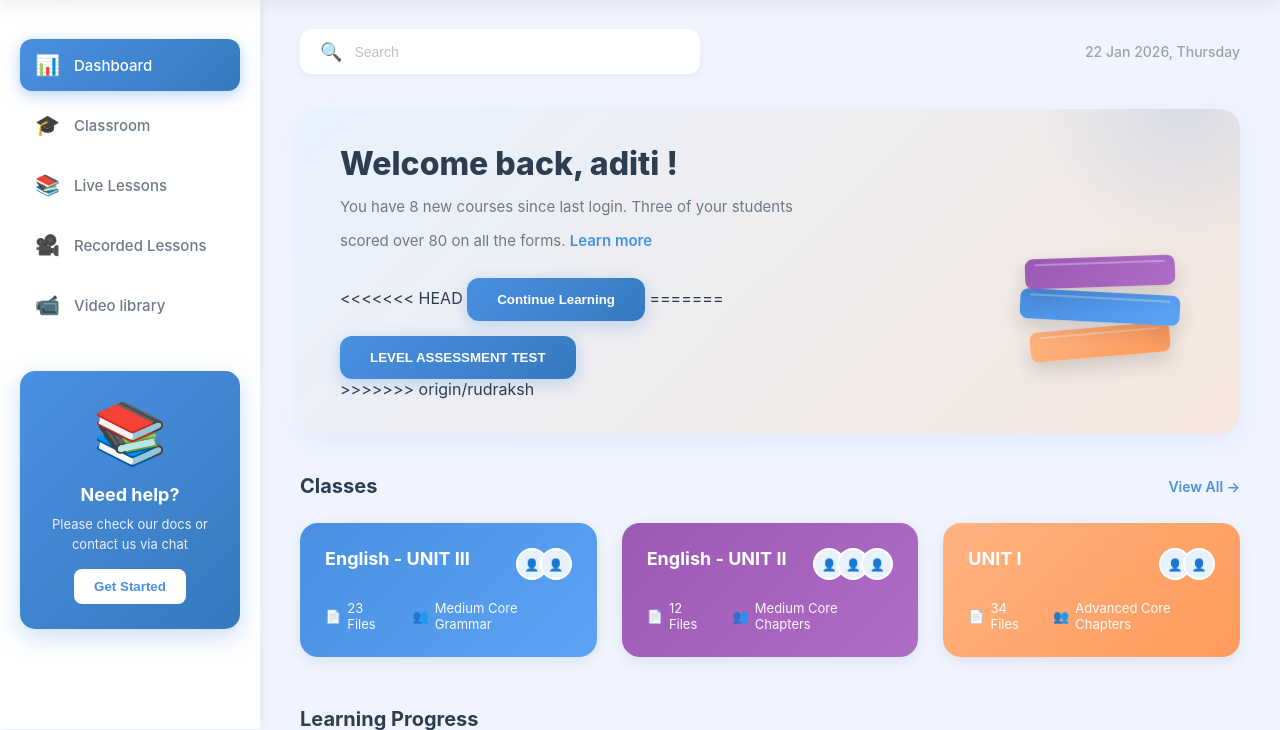
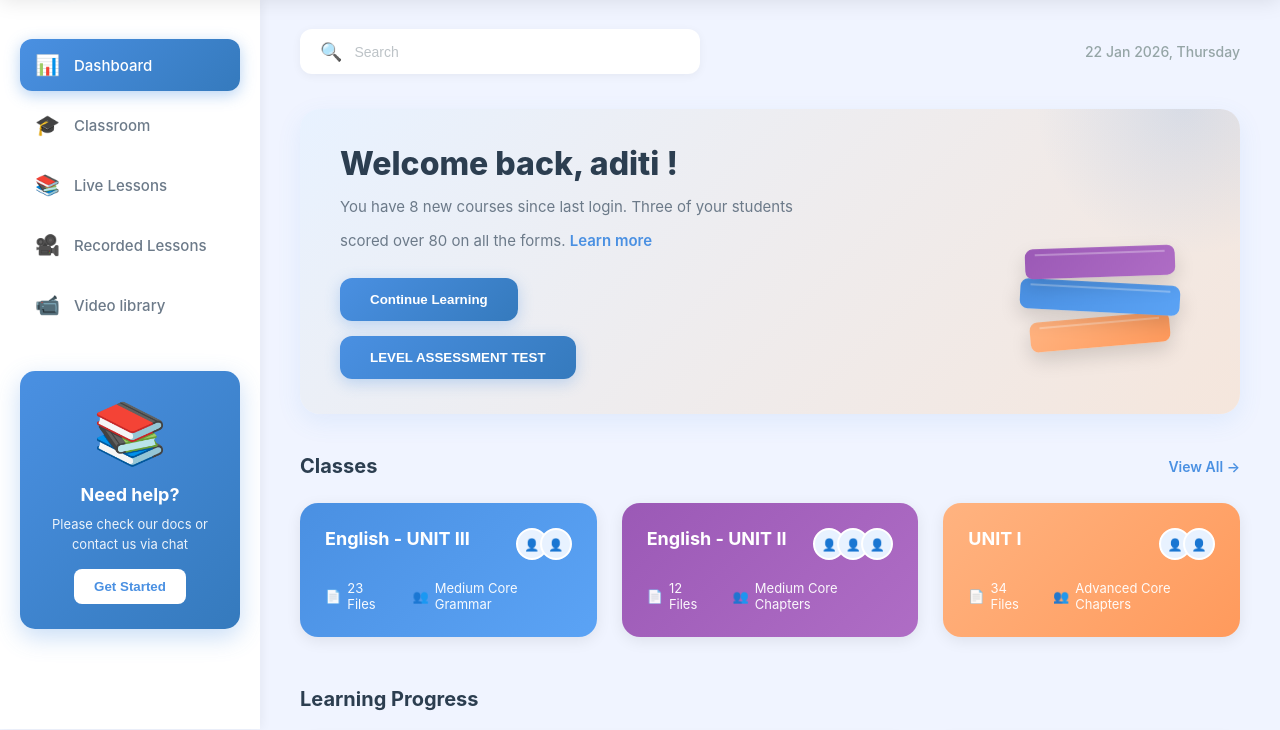
Before and after one commit to Aditi-0101/PadhaiMate, a Django app: page /student/student-dashboard in a window 1280 px wide. Shown: the part 71-801 px from the top of the page. Run offline with Django 5.2, Linux system fonts and the light colour scheme; a user stored in the database is signed in; data that the repository does not hold is empty.

Commit message:
resolved

```diff
--- a/templates/student/student-dashboard.html
+++ b/templates/student/student-dashboard.html
@@ -1379,14 +1379,11 @@
                     </h1>
                     <p>You have 8 new courses since last login. Three of your students</p>
                     <p>scored over 80 on all the forms. <a href="#">Learn more</a></p>
-<<<<<<< HEAD
                     <button class="learn-more-btn">Continue Learning</button>
-=======
                     <form action="" method="Post">
                         <button class="learn-more-btn">LEVEL ASSESSMENT TEST</button>
 
                     </form>
->>>>>>> origin/rudraksh
                 </div>
                 <div class="welcome-illustration">
                     <div class="books-stack">
```
